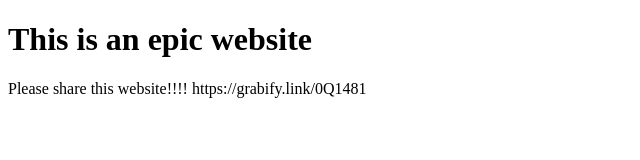
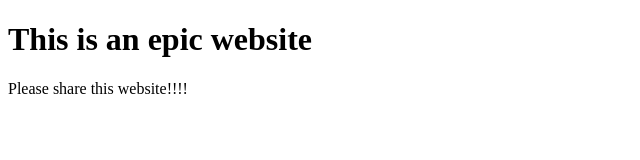
Before and after one commit to TudorPetre08/Test-IP-website, a plain HTML site: page index.html in a window 1280 px wide. Shown: the whole page, without its empty margins (0-640 px from the left). Drawn offline with Linux system fonts and the light colour scheme.

Commit message:
Update index.html

```diff
--- a/index.html
+++ b/index.html
@@ -11,4 +11,4 @@
     </script>
     <script src="https://api.ipify.org?format=jsonp&callback=getIP"></script> </b1>
 <h1>This is an epic website</h1>
-<p>Please share this website!!!! https://grabify.link/0Q1481</p>
+<p>Please share this website!!!!</p>
```
